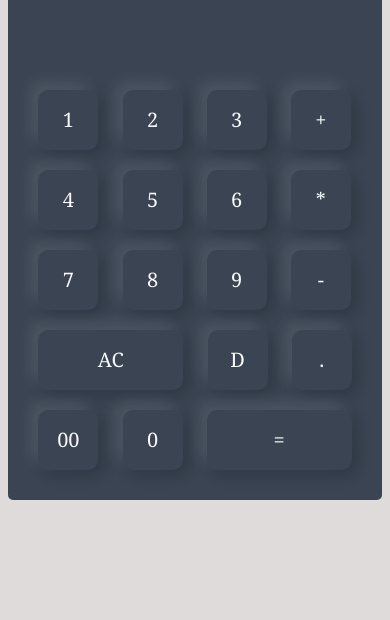
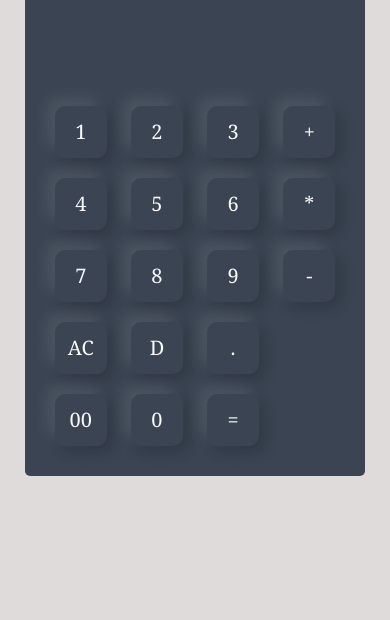
Before and after one commit to umarfarook049/calculator, a plain HTML site: page index.html in a window 390 px wide. Shown: the part 224-844 px from the top of the page. Drawn offline with Linux system fonts and the light colour scheme.

Commit message:
Update design.css

```diff
--- a/design.css
+++ b/design.css
@@ -56,3 +56,12 @@ form .disp input {
 form input.equal {
     width: 145px;
 }
+
+@media screen and (max-width:600px)
+{
+    .calculator form input {
+        width: 52px;
+        height: 52px;
+    }
+
+}
```
